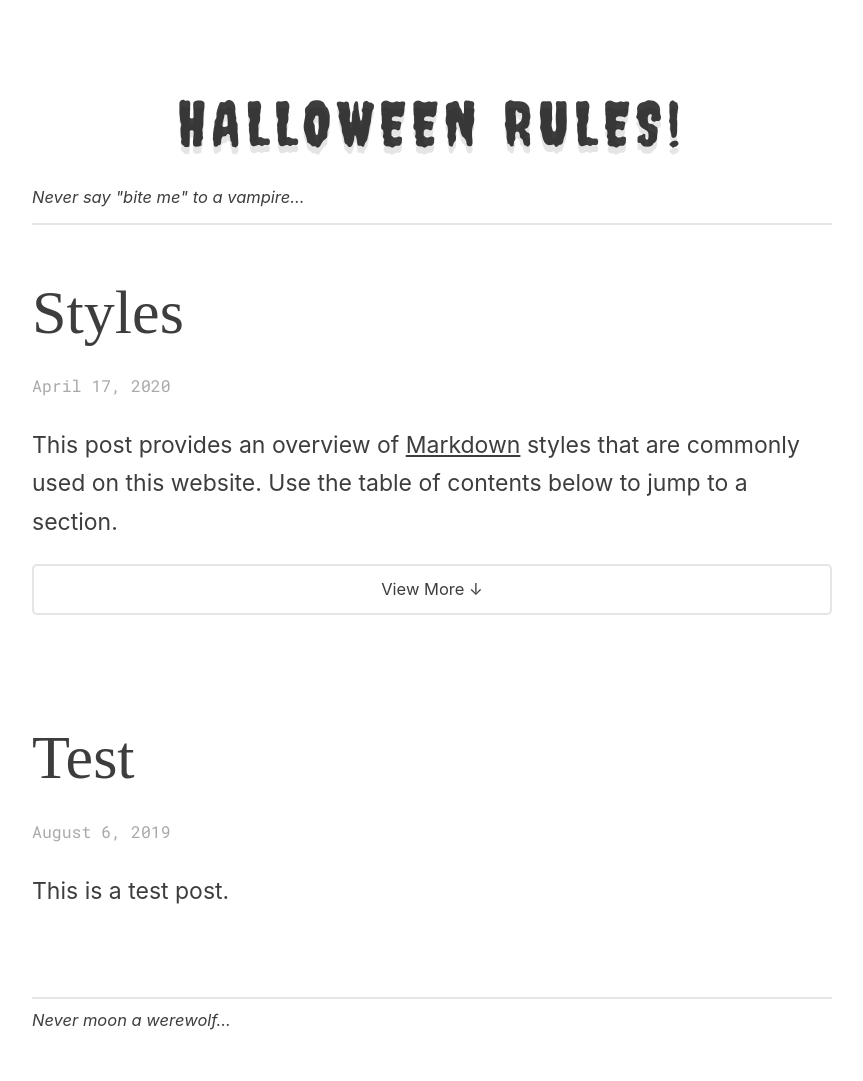
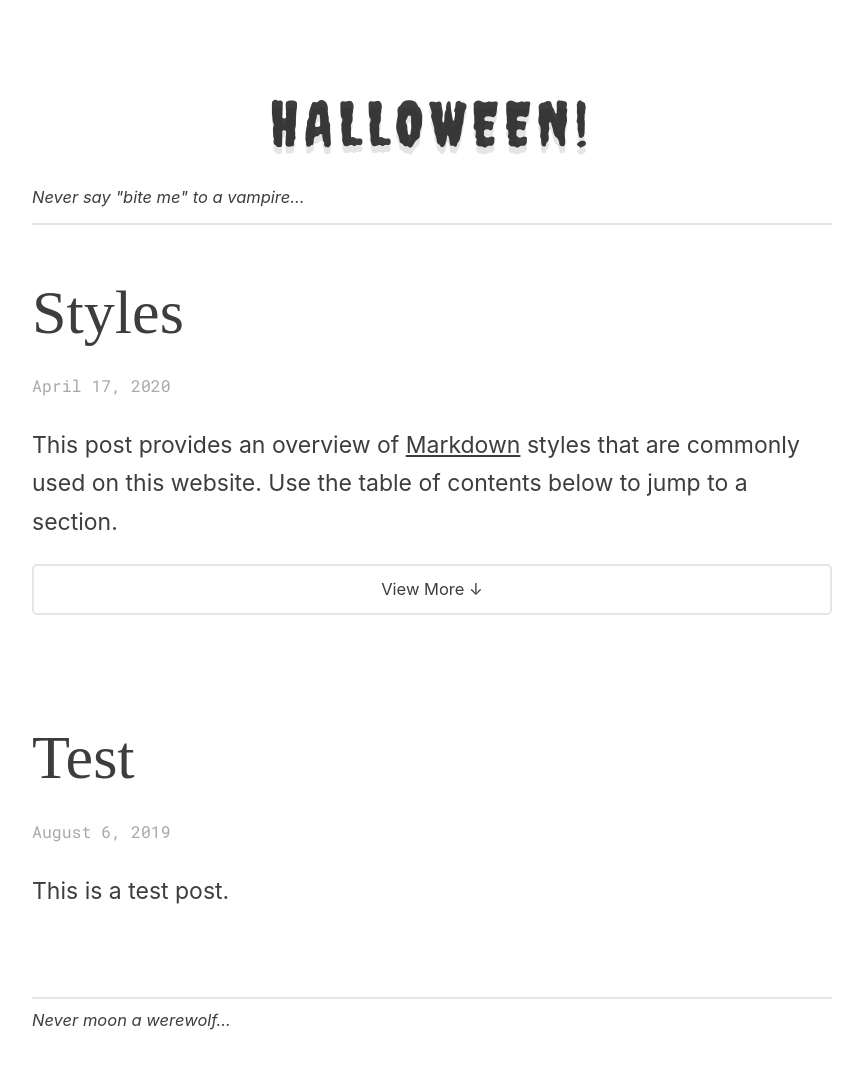
Before and after one commit to lmw13/lmw13, a Jekyll site: the page built from index.html, in a window 1280 px wide. Shown: the whole page, without its empty margins (208-1071 px from the left). Built offline with Jekyll 4.4.1, drawn with Linux system fonts in a browser that asks for light colours; some web fonts are replaced; the list of posts is cut into pages by our own code.

Commit message:
Update _config.yml

```diff
--- a/_config.yml
+++ b/_config.yml
@@ -1,4 +1,4 @@
-title: Halloween Rules!
+title: Halloween!
 description:
 author:
   name:
```
